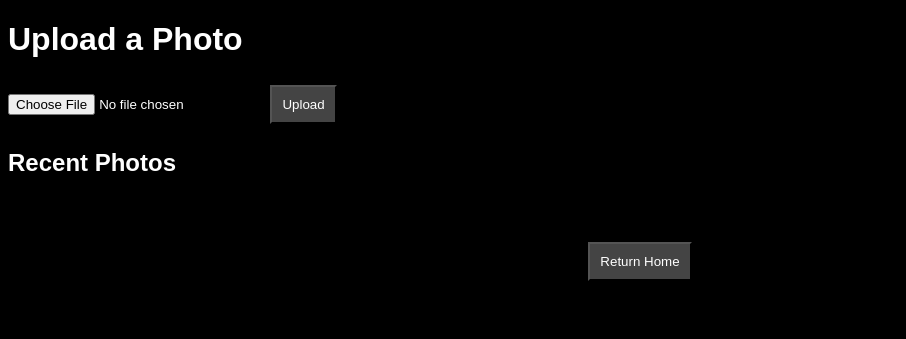
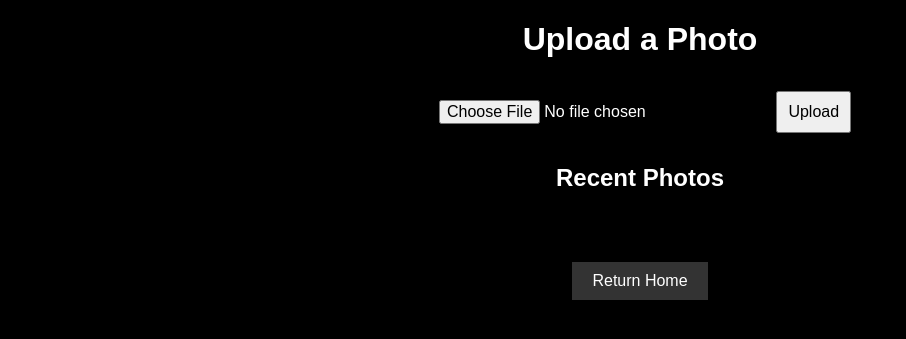
Before and after one commit to ctscreweder/vieve, a Flask app: page /upload in a window 1280 px wide. Shown: the top 339 px of the page, without its empty margins (0-906 px from the left). Run offline with Flask 3, Linux system fonts and the light colour scheme; data that the repository does not hold is empty; parts of the project's set-up code (start-up, migrations or seed data) failed here and were passed over.

Commit message:
Update upload.html

```diff
--- a/roles/vieve/files/app/templates/upload.html
+++ b/roles/vieve/files/app/templates/upload.html
@@ -2,10 +2,13 @@
 <html>
 <head>
   <title>Photo Upload</title>
-  <link rel="stylesheet" href="/static/style.css">
   <style>
+    body { background-color: black; color: white; font-family: Arial, sans-serif; text-align: center; }
+    form { margin: 20px; }
+    input[type="file"], button { margin: 10px; padding: 10px; font-size: 16px; }
     .gallery { display: grid; grid-template-columns: repeat(3, 600px); gap: 10px; justify-content: center; }
     .photo { position: relative; }
+    img { width: 600px; height: auto; }
     .delete { position: absolute; top: 5px; right: 5px; background: red; color: white; border: none; padding: 5px; cursor: pointer; }
   </style>
 </head>
@@ -15,6 +18,7 @@
     <input type="file" name="photo" required>
     <button type="submit">Upload</button>
   </form>
+
   <h2>Recent Photos</h2>
   <div class="gallery">
     {% for photo in photos %}
@@ -26,8 +30,12 @@
       </div>
     {% endfor %}
   </div>
-  <div style="text-align:center; margin-top:40px;">
-    <form action="/" method="get"><button>Return Home</button></form>
-  </div>
+<div style="text-align:center; margin-top:40px;">
+  <form action="/" method="get">
+    <button style="padding:10px 20px; font-size:16px; background-color:#333; color:white; border:none; cursor:pointer;">
+      Return Home
+    </button>
+  </form>
+</div>
 </body>
 </html>
```
